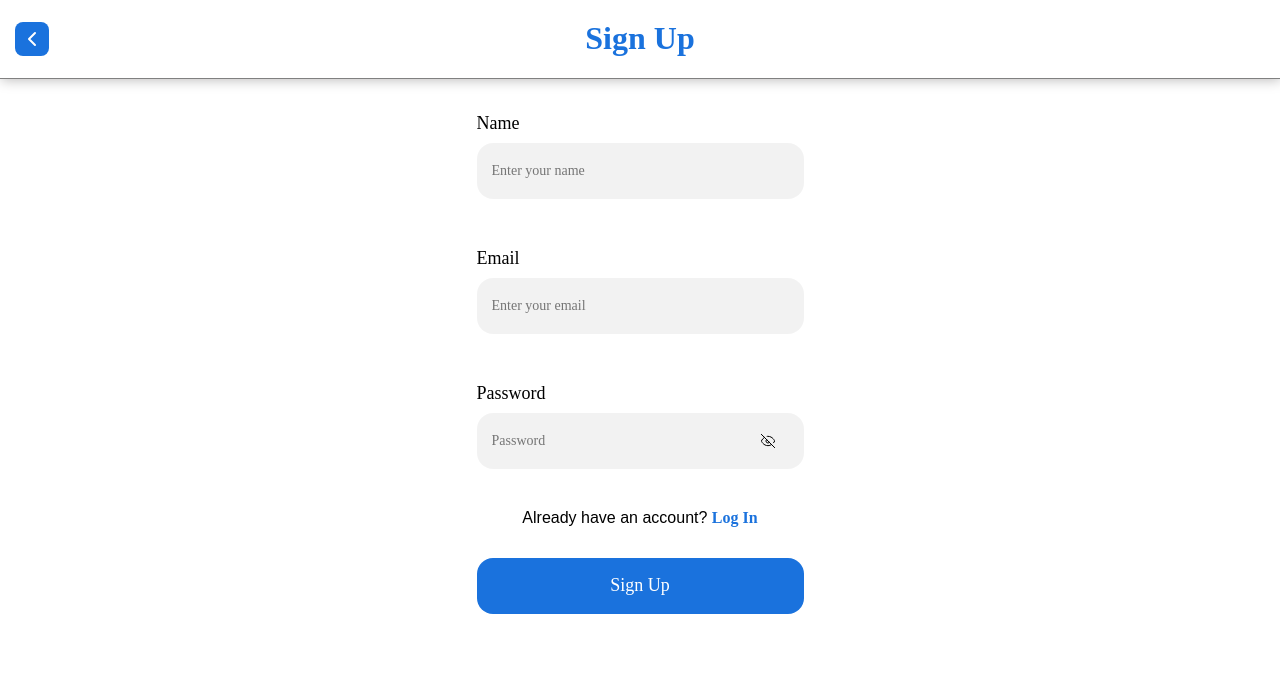
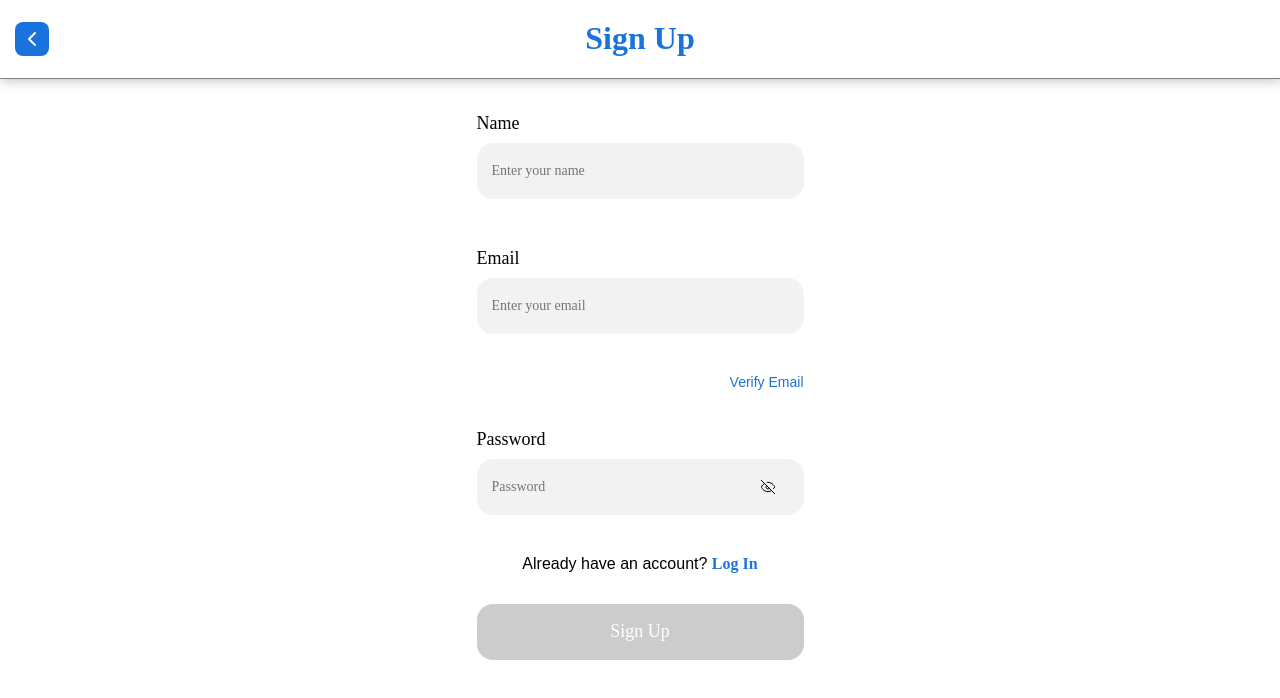
Before and after one commit to ritikshilpkarPI/erp-pwa, a React (Create React App) app: page /signup in a window 1280 px wide. Shown: the top 698 px of the page. Built offline with nearby package versions, Linux system fonts and the light colour scheme.

Commit message:
pdf-bug-fix

```diff
--- a/src/components/signupPage/SignupPage.css
+++ b/src/components/signupPage/SignupPage.css
@@ -1,9 +1,8 @@
-.signup-page-container{
+.signup-page-container {
   height: 100svh;
   text-align: center;
 
-    >.navigation-header-container{
-
+  > .navigation-header-container {
     padding-bottom: 20px;
 
     .navigation-header-signup {
@@ -11,9 +10,7 @@
       font-size: 32px;
       font-weight: 700;
       line-height: 37.92px;
-            color: #1A72DD;
-
-
+      color: #1a72dd;
     }
     .back-button-image-full {
       height: 100%;
@@ -21,40 +18,37 @@
       object-fit: cover;
     }
   }
-    >.signup-form-container {
+  > .signup-form-container {
     display: flex;
     flex-direction: column;
     align-items: center;
     gap: 30px;
     margin-top: 25px;
 
-
-        >.signup-form {
+    > .signup-form {
       display: flex;
       flex-direction: column;
       align-items: center;
       gap: 30px;
 
-
-            >.text-input-container {
+      > .text-input-container {
         display: flex;
         flex-direction: column;
         align-items: start;
         gap: 10px;
 
-                >.signup-user-email-input-label,
+        > .signup-user-email-input-label,
         .signup-user-phone-number-input-label,
         .signup-user-password-input-label {
           font-family: Rubik;
           font-size: 18px;
           font-weight: 400;
           line-height: 18.96px;
-
         }
 
-                >.signup-user-email-input,
-                .signup-user-phone-number-input
-                 {
+        > .signup-user-email-input,
+        .signup-user-phone-number-input,
+        .signup-user-otp-input {
           width: 327px;
           height: 56px;
           border-radius: 16px;
@@ -66,10 +60,8 @@
           font-weight: 400;
           line-height: 14.22px;
           outline: none;
-
-
         }
-                >.signup-user-password-input-container{
+        > .signup-user-password-input-container {
           width: 327px;
           height: 56px;
           border-radius: 16px;
@@ -80,8 +72,7 @@
           align-items: center;
           justify-content: space-between;
 
-
-                    >.signup-user-password-input{
+          > .signup-user-password-input {
             font-family: Rubik;
             font-size: 14px;
             font-weight: 400;
@@ -92,19 +83,17 @@
             height: 100%;
             background: transparent;
           }
-                    >.signup-user-password-input-toggle-button{
+          > .signup-user-password-input-toggle-button {
             background-color: transparent;
             border: none;
             outline: none;
             height: 56px;
             width: 56px;
-
+          }
         }
       }
 
-            }
-
-            >.signup-submit-button-input {
+      > .signup-submit-button-input {
         width: 327px;
         height: 56px;
         border-radius: 16px;
@@ -112,24 +101,22 @@
         font-size: 18px;
         font-weight: 500;
         line-height: 18.96px;
-                background: #1A72DD;
+        background: #1a72dd;
         border: none;
         color: #fff;
       }
     }
 
-        >.login-page-information-container {
+    > .login-page-information-container {
       width: 327px;
       height: 93px;
       border-radius: 16px;
-            background: #1A72DD1A;
+      background: #1a72dd1a;
       display: flex;
       flex-direction: column;
       align-items: center;
       justify-content: center;
       padding: 10px;
-
-
     }
   }
 }
@@ -138,6 +125,15 @@
   font-size: 16px;
   font-weight: 800;
   line-height: 18.96px;
-    color: #1A72DD;
+  color: #1a72dd;
   text-decoration: none;
 }
+
+.verify-email-button {
+  width: 100%;
+  display: flex;
+  justify-content: end;
+  color: #1a72dd;
+  font-size: 14px;
+  font-weight: 400;
+}
--- a/src/components/signupPage/SignupPage.jsx
+++ b/src/components/signupPage/SignupPage.jsx
@@ -1,11 +1,9 @@
 import React, { useState } from "react";
 import "./SignupPage.css";
-
 import NavigationHeader from "../navigationHeader/NavigationHeader";
 import backButtonImage from "../../image/BackButton.svg";
 import ButtonInput from "../buttonInput/ButtonInput";
 import TextInput from "../textInput/TextInput";
-
 import { Link, useNavigate } from "react-router-dom";
 import { enqueueSnackbar } from "notistack";
 
@@ -13,8 +11,10 @@ const SignupPage = () => {
   const [username, setUsername] = useState("");
   const [newEmail, setNewEmail] = useState("");
   const [newPassword, setNewPassword] = useState("");
+  const [otp, setOtp] = useState("");
+  const [otpRes, setOtpRes] = useState("");
+  const [isOtpSent, setIsOtpSent] = useState(false);
   const [loading, setLoading] = useState(false);
-
   const navigate = useNavigate();
 
   const handleBackClick = () => {
@@ -25,7 +25,7 @@ const SignupPage = () => {
     e.preventDefault();
   };
 
-  function throttle(func, limit) {
+  const throttle = (func, limit) => {
     let inThrottle;
     return function (...args) {
       if (!inThrottle) {
@@ -34,19 +34,66 @@ const SignupPage = () => {
         setTimeout(() => (inThrottle = false), limit);
       }
     };
-  }
+  };
 
+  const verifyEmailHandler = async () => {
+    try {
+      const emailTrimmed = newEmail.trim();
+
+      if (!emailTrimmed) {
+        enqueueSnackbar("Please enter your email", { variant: "error" });
+        return;
+      }
+
+      setLoading(true);
+
+      const response = await fetch(
+        `${process.env.REACT_APP_SIGNUP_URL}/send-otp`,
+        {
+          method: "POST",
+          headers: {
+            "Content-Type": "application/json",
+          },
+          body: JSON.stringify({
+            email: emailTrimmed,
+          }),
+        }
+      );
+
+      const result = await response.json();
+      setOtpRes(result);
+      console.log(result);
+      setLoading(false);
+
+      if (result?.error) {
+        enqueueSnackbar(result.error?.message, { variant: "error" });
+      } else {
+        enqueueSnackbar("OTP sent to email", { variant: "success" });
+        setIsOtpSent(true);
+      }
+    } catch (error) {
+      console.log(error);
+      setLoading(false);
+      enqueueSnackbar("Something went wrong", { variant: "error" });
+    }
+  };
 
   const signupHandle = async () => {
     try {
-      // Trim the inputs
       const usernameTrimmed = username.trim();
       const emailTrimmed = newEmail.trim();
       const passwordTrimmed = newPassword.trim();
+      const otpTrimmed = otp.trim();
 
-      // Check if any field is empty after trimming
-      if (!usernameTrimmed || !emailTrimmed || !passwordTrimmed) {
-        enqueueSnackbar("Please fill all the fields", { variant: "error" });
+      if (
+        !usernameTrimmed ||
+        !emailTrimmed ||
+        !passwordTrimmed ||
+        !otpTrimmed
+      ) {
+        enqueueSnackbar("Please fill all the fields and enter OTP", {
+          variant: "error",
+        });
         return;
       }
 
@@ -73,8 +120,7 @@ const SignupPage = () => {
 
       if (result?.error) {
         enqueueSnackbar(result.error?.message, { variant: "error" });
-      }
-      if (result.token) {
+      } else {
         navigate("/login");
       }
     } catch (error) {
@@ -108,13 +154,16 @@ const SignupPage = () => {
           />
 
           <TextInput
-            className="signup-user-phone-number-input"
+            className="signup-user-email-input"
             type="email"
             labelTitle="Email"
             placeholder="Enter your email"
             value={newEmail}
             onChange={(e) => setNewEmail(e.target.value)}
           />
+          <h4 className="verify-email-button" onClick={verifyEmailHandler}>
+            Verify Email
+          </h4>
 
           <TextInput
             className="signup-user-password-input"
@@ -124,9 +173,24 @@ const SignupPage = () => {
             value={newPassword}
             onChange={(e) => setNewPassword(e.target.value)}
           />
+
+          {isOtpSent && (
+            <TextInput
+              className="signup-user-otp-input"
+              type="text"
+              labelTitle="OTP"
+              placeholder="Enter OTP"
+              value={otp}
+              onChange={(e) => setOtp(e.target.value)}
+            />
+          )}
+
           <div>
             <p>
-              <span>Already have an account? </span><Link to="/login" className="signup-login-link">Log In</Link>
+              <span>Already have an account? {otpRes} </span>
+              <Link to="/login" className="signup-login-link">
+                Log In
+              </Link>
             </p>
           </div>
           <ButtonInput
@@ -134,9 +198,12 @@ const SignupPage = () => {
             className="signup-submit-button-input"
             title="Sign Up"
             onClick={() => {
-              signupHandler();
+              otp == otpRes
+                ? signupHandler()
+                : enqueueSnackbar("Sorry Wrong password");
             }}
             isLoading={loading}
+            disabled={!isOtpSent || !otp}
           />
         </form>
       </div>
```
Lines whose indentation alone changed are shown as unchanged.
